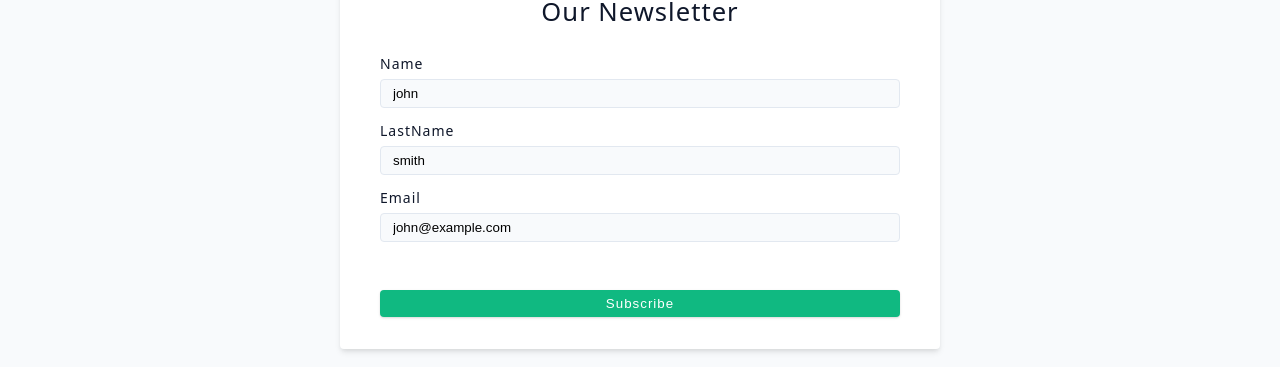
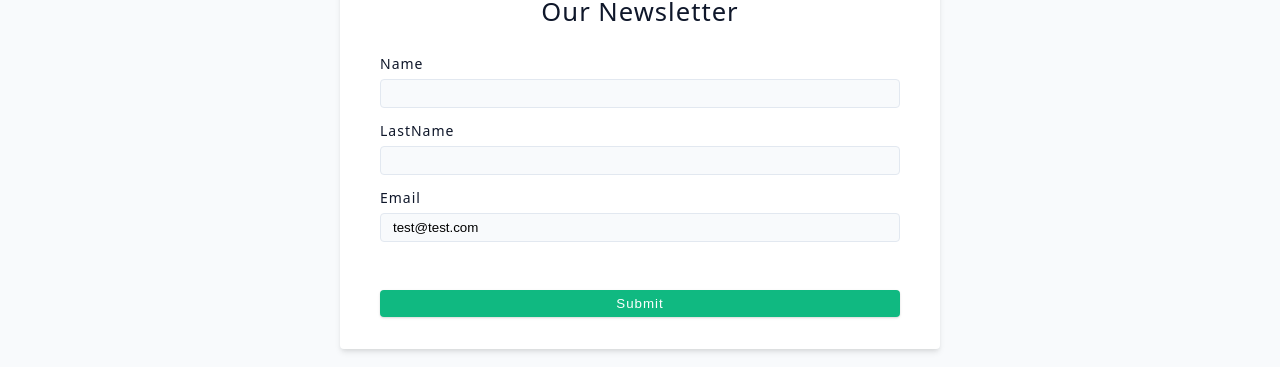
Before and after one commit to Dahrius93/mix-master, a React (Vite) app: page /newsletter in a window 1280 px wide. Shown: the part 247-614 px from the top of the page. Built offline with nearby package versions, Linux system fonts and the light colour scheme.

Commit message:
newsletter done

```diff
--- a/src/App.jsx
+++ b/src/App.jsx
@@ -12,6 +12,7 @@
 
 import { loader as landingLoader } from "./pages/Landing";
 import { loader as singleCocktailLoader } from "./pages/Cocktail";
+import { action as newsletterAction } from "./pages/Newsletter";
 
 // URL: /about
 
@@ -50,6 +51,7 @@
       {
         path: "/newsletter",
         element: <Newsletter />,
+        action: newsletterAction, // ← questa è la funzione che viene eseguita quando viene inviato un form con method="POST" all'interno del componente Newsletter, i dati restituiti vengono passati al componente tramite useActionData
       },
       {
         path: "/about",
--- a/src/pages/Newsletter.jsx
+++ b/src/pages/Newsletter.jsx
@@ -1,6 +1,29 @@
+import { Form, redirect, useNavigation } from "react-router-dom";
+import axios from "axios";
+import { toast } from "react-toastify";
+
+const newsletterUrl = "https://www.course-api.com/cocktails-newsletter";
+
+export const action = async ({ request }) => {
+  const formData = await request.formData(); // oggetto FormData (coppie chiave/valore)
+  const data = Object.fromEntries(formData); // converto in oggetto
+  // const { name, lastName, email } = data; // desctructuring
+
+  try {
+    const response = await axios.post(newsletterUrl, data);
+    toast.success(response.data.msg);
+    return redirect("/"); // reindirizza alla home page dopo l'invio del form
+  } catch (error) {
+    toast.error(error?.response?.data?.msg);
+    return error;
+  }
+};
+
 const Newsletter = () => {
+  const navigation = useNavigation();
+  const isSubmitting = navigation.state === "submitting";
   return (
-    <form className="form">
+    <Form className="form" method="POST">
       <h4 style={{ textAlign: "center", marginBottom: "2rem" }}>
         our newsletter
       </h4>
@@ -11,9 +34,10 @@
         </label>
         <input
           type="text"
+          name="name"
           id="name"
+          required // campo obbligatorio per inviare il form
           className="form-input"
-          defaultValue="john"
         />
       </div>
       {/* lastName */}
@@ -26,7 +50,7 @@
           name="lastName"
           id="lastName"
           className="form-input"
-          defaultValue="smith"
+          required
         />
       </div>
       {/* email */}
@@ -39,17 +63,19 @@
           name="email"
           id="email"
           className="form-input"
-          defaultValue="john@example.com"
+          defaultValue="test@test.com"
+          required
         />
       </div>
       <button
         type="submit"
         className="btn btn-block"
         style={{ marginTop: "2rem" }}
+        disabled={isSubmitting}
       >
-        Subscribe
+        {isSubmitting ? "Submitting" : "Submit"}
       </button>
-    </form>
+    </Form>
   );
 };
 
```
